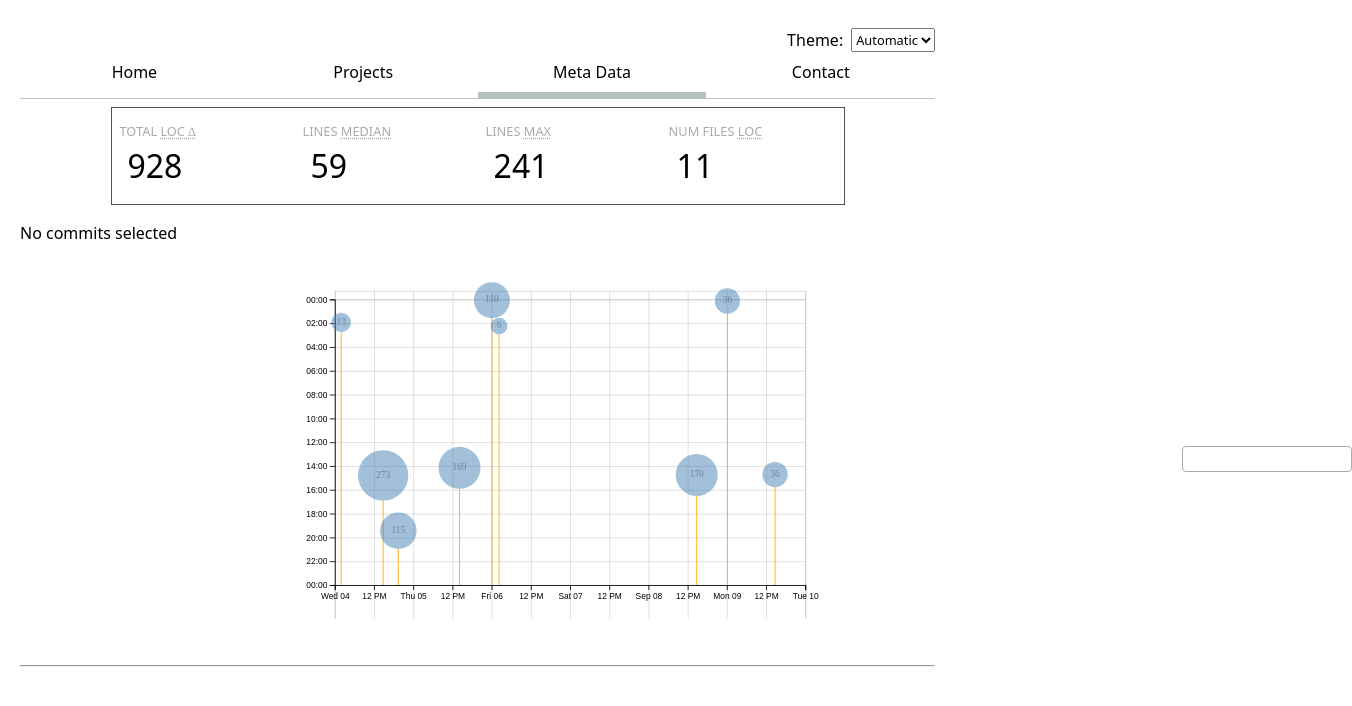
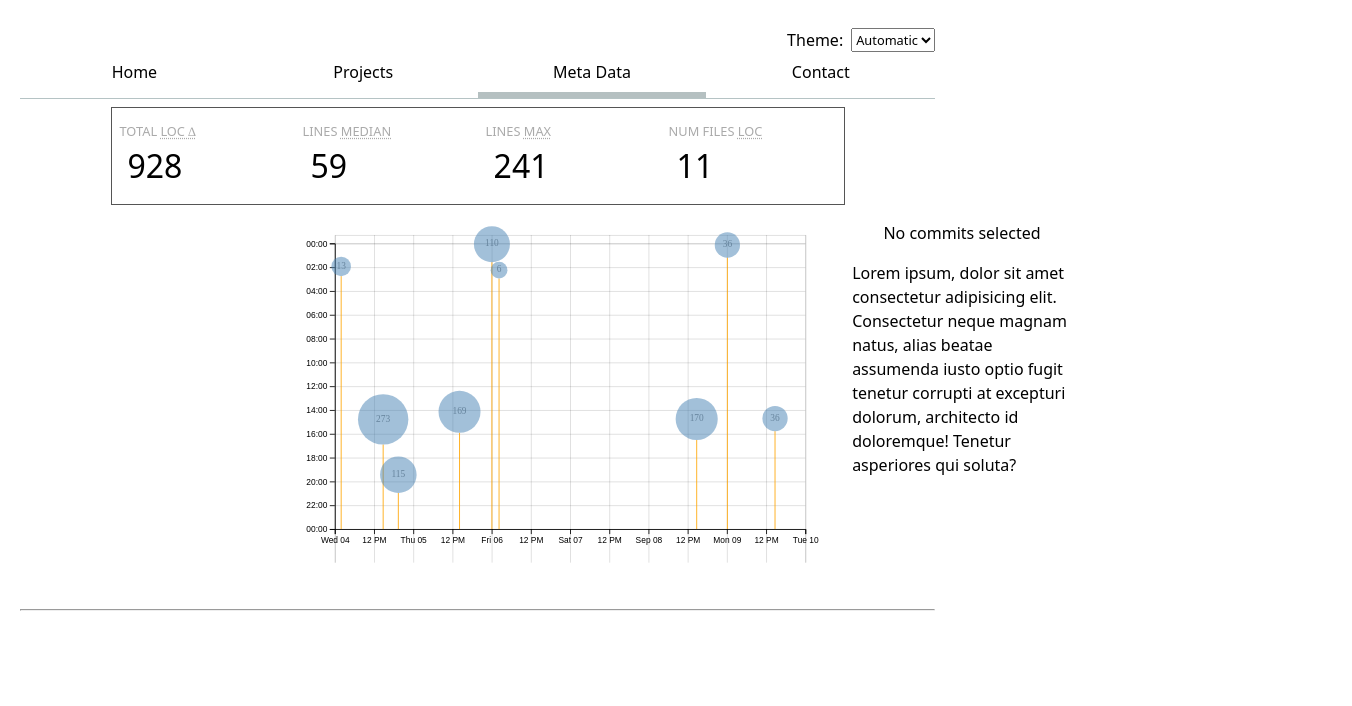
Before and after one commit to aquacalc/mit-viz-sk, a SvelteKit app: page /meta in a window 1280 px wide. Shown: the top 706 px of the page, 1352 px wide, since content can reach past the window. Built offline with nearby package versions, Linux system fonts and the light colour scheme.

Commit message:
add fileTypes breakdown to commits objects

```diff
--- a/src/routes/meta/+page.svelte
+++ b/src/routes/meta/+page.svelte
@@ -11,6 +11,9 @@
 	let commits = [];
 	let commitsBis = [];
 	let commitsFiles = [];
+
+	// commits with breakdown of file types
+	let selectedCommitTypes_2;
 
 	onMount(async () => {
 		// GITHUB DATA in /static as 11-column .csv file
@@ -52,7 +55,19 @@
 					timezone,
 					datetime,
 					hourFrac: datetime.getHours() + datetime.getMinutes() / 60,
-					totalLines: lines.length
+					totalLines: lines.length,
+					// Add breakdown of file types to decorate brushed <circle>s
+					// when click/expand a slice of Pie.svelte
+					fileTypes: d3
+						.rollups(
+							lines,
+							(v) => v.length,
+							(d) => d.type
+						)
+						.reduce((accumulator, [key, value]) => {
+							accumulator[key] = value;
+							return accumulator;
+						}, {})
 				};
 
 				// number of lines modified by this commit
@@ -68,8 +83,54 @@
 				return ret;
 			});
 
+		// For each commit, add a key for each file type
+
+		// commits = commits.map((x) => ({
+		selectedCommitTypes_2 = commits.map((x) => ({
+			...x
+
+			// fileTypes: d3
+			// 	.rollups(
+			// 		x.lines,
+			// 		(v) => v.length,
+			// 		(d) => d.type
+			// 	)
+			// 	.reduce((accumulator, [key, value]) => {
+			// 		accumulator[key] = value;
+			// 		return accumulator;
+			// 	}, {})
+		}));
+
 		commits = d3.sort(commits, (d) => -d.totalLines);
+
+		// let proxy = commits
+		// console.log(`0. PROXY = `, proxy)
+
+		// proxy = proxy.map(d => ({...d, "yadda": d.author}))
+		// console.log(`1. PROXY = `, proxy)
+
+		// console.log(`^^selectedCommitTypes_2^^: `, selectedCommitTypes_2);
 	});
+
+	// For each commit, add a key for each file type
+	// commits = commits.map((x) => ({
+	// 	// selectedCommitTypes_2 = commits.map((x) => ({
+	// 	...x,
+
+	// 	fileTypes: d3
+	// 		.rollups(
+	// 			x.lines,
+	// 			(v) => v.length,
+	// 			(d) => d.type
+	// 		)
+	// 		.reduce((accumulator, [key, value]) => {
+	// 			accumulator[key] = value;
+	// 			return accumulator;
+	// 		}, {})
+	// }));
+
+	// $: console.log(`data: `, data);
+	$: console.log(`COMMITS: `, commits);
 
 	// ------ //
 	// see: https://www.npmjs.com/package/elocuent
@@ -178,9 +239,6 @@
 	// Day of the week that most work is done
 
 	// ------ //
-
-	// $: console.log(`data: `, data);
-	// $: console.log(`COMMITS: `, commits);
 
 	$: linesMedian = d3.median(data, (d) => d.line);
 	$: linesMax = d3.max(data, (d) => d.line);
@@ -309,31 +367,50 @@
 
 	// $: console.log(`hoveredCommit[${hoveredIndex}] = `, hoveredCommit);
 
-	// ** BRUSH ** //
+	// **       BRUSH       ** //
+	// **       BRUSH       ** //
+	// **       BRUSH       ** //
 	let svg;
 	$: brushSelection = [[], []];
 
 	let brushedTotal = 0;
 
+	// "Selecting a wedge doesn’t really do that much right now.
+	// However, the ability to select a wedge becomes truly powerful
+	// when handled by the parent page."
+	// Step 5: https://vis-society.github.io/labs/6/
+	let selectedTypeIndex = -1;
+	let selectedType;
+	let selectedCommitTypes;
+	let selectedCommits;
+
 	// [NB] Beautiful logic
 	$: selectedCommits = brushSelection ? commits.filter(isCommitSelected) : [];
 	$: hasSelection = brushSelection && selectedCommits.length > 0;
 
-	// $: console.log(`selectedCommits: `, selectedCommits);
+	$: console.log(`***** selectedCommits: `, selectedCommits);
 
-	// File types ∆d by commit
-	$: selectedCommitTypes = selectedCommits.map((x) =>
+	$: console.log(
+		`+++++ `,
+		selectedCommits?.map((x) => console.log(x))
+	);
+	// File types ∆d in brushed commits
+	$: {
+		console.log(`00000 selectedCommits `, selectedCommits);
+
+		// NOT ITERABLE BECAUSE IT'S...an object??!
+		selectedCommitTypes = selectedCommits.map((x) =>
 			d3.rollups(
 				x.lines,
 				(v) => v.length,
 				(d) => d.type
 			)
 		);
-	// $: console.log(`UUUUUU: `, selectedCommitTypes);
+		console.log(`11111`);
+	}
 
 	$: resultArray3 = d3.rollups(
 		selectedCommitTypes.flat(1),
-		// ARR3,
 		(v) => d3.sum(v, (d) => d[1]), // Sum the second elements of the groups
 		(d) => d[0] // Group by the first element
 	);
@@ -341,108 +418,14 @@
 	// ================ //
 	// ================ //
 
-	// x = d3.rollups(
-	// 	// filteredProjects,
-	// 	filteredProjectsAll,
-	// 	(n) => n.length,
-	// 	(d) => d.year
-	// );
+	$: myPieData = resultArray3.map(([label, value]) => ({ label, value }));
 
-	$: myPieData = resultArray3.map(([label, value]) => ({ label, value }));
-	$: console.log(`myPieData -- `, myPieData);
+	// $: console.log(`resultArray3 -- `, resultArray3);
+	// $: console.log(`myPieData -- `, myPieData);
 	// .sort((a, b) => a.label - b.label);
 
 	// ================ //
 	// ================ //
-
-	$: {
-		// let ARR = [
-		// 	['js', 1],
-		// 	['js', 3],
-		// 	['css', 34],
-		// 	['css', 12],
-		// 	['svelte', 5]
-		// ];
-		// // Create an object to store the sum of numbers for each unique string
-		// let groupedSums = {};
-		// // Iterate through each sub-array in ARR
-		// for (let i = 0; i < ARR.length; i++) {
-		// 	let [key, value] = ARR[i];
-		// 	// If the key already exists in the groupedSums object, add the value to its current sum
-		// 	if (groupedSums[key]) {
-		// 		groupedSums[key] += value;
-		// 	} else {
-		// 		// Otherwise, create a new key and initialize it with the current value
-		// 		groupedSums[key] = value;
-		// 	}
-		// }
-		// // Transform the groupedSums object back into an array of sub-arrays
-		// let resultArray = Object.keys(groupedSums).map((key) => [key, groupedSums[key]]);
-		// console.log(resultArray); // [['js', 4], ['css', 46], ['svelte', 5]]
-		// let myArray = ['js', 1];
-		// console.log(
-		// 	`MERGE...`,
-		// 	d3.merge([
-		// 		['js', 1],
-		// 		['js', 3],
-		// 		['css', 34],
-		// 		['css', 12],
-		// 		['svelte', 5]
-		// 	])
-		// );
-		// [
-		// 	['js', 4],
-		// 	['css', 46],
-		// 	['svelte', 5]
-		// ];
-		// // ------------ //
-		// let ARR2 = [
-		// 	['moe', 10],
-		// 	['larry', 45],
-		// 	['curley', 34],
-		// 	['moe', 12],
-		// 	['svelte', 5]
-		// ];
-		// // Use reduce() to create the groupedSums object
-		// let groupedSums2 = ARR2.reduce((accumulator, [key, value]) => {
-		// 	// If the key already exists in the accumulator, add the value to its current sum
-		// 	if (accumulator[key]) {
-		// 		accumulator[key] += value;
-		// 	} else {
-		// 		// Otherwise, create a new key and initialize it with the current value
-		// 		accumulator[key] = value;
-		// 	}
-		// 	return accumulator;
-		// }, {});
-		// // Transform the groupedSums object back into an array of sub-arrays
-		// let resultArray2 = Object.keys(groupedSums).map((key) => [key, groupedSums[key]]);
-		// console.log(resultArray); // [['moe', 22], ['larry', 45], ['curley', 34], ['svelte', 5]]
-		// ]]]]]]]]]]]]]
-		// let ARR3 = [
-		// 	['moe', 10],
-		// 	['larry', 45],
-		// 	['curley', 34],
-		// 	['curley', 34],
-		// 	['moe', 12],
-		// 	['svelte', 5]
-		// ];
-		// (2) ['js', 39]
-		// (2) ['js', 13]
-		// (2) ['css', 64]
-		// (2) ['css', 15]
-		// (2) ['svelte', 67]
-		// (2) ['svelte', 8]
-		// console.log(selectedCommitTypes.flat(1))
-		// Use d3.rollups to group by the first element and sum the second elements
-		// let resultArray3 = d3.rollups(
-		// 	selectedCommitTypes.flat(1),
-		// 	// ARR3,
-		// 	(v) => d3.sum(v, (d) => d[1]), // Sum the second elements of the groups
-		// 	(d) => d[0] // Group by the first element
-		// );
-		// console.log("---> ", resultArray3); // [['moe', 22], ['larry', 45], ['curley', 34], ['svelte', 5]]
-		// console.log(`MERGE...`, [myArray, ['js', 3], ['css', 34]].reduce((acc, nxt) => nxt, 0);
-	}
 
 	const brushed = (e) => {
 		brushSelection = e.selection;
@@ -470,6 +453,38 @@
 		d3.select(svg).call(d3.brush().on('start brush end', brushed));
 
 		d3.select(svg).selectAll('.dots, .overlay ~ *').raise();
+	}
+
+	$: {
+		// (1) When at least one <circle> in the scatterplot is brushed, the pie chart
+		//     of file types in brushed <circle>s is displayed to the right (below, on small screens)
+
+		// (2) When a pie chart segment is selected, its selectedTypeIndex, a prop of Pie.svelte
+		//     which is bound to <Pie /> in this file, is assigned to selectedType
+
+		selectedType = selectedTypeIndex > -1 ? myPieData[selectedTypeIndex]?.label : null;
+		// filteredByType = projects.filter((d) => d.year === selectedType);
+
+		// Get file type represented by 'popped' pie slice
+		// [**] In onMount(), add key/value pairs for each
+		//      file type for every commit
+
+		// console.log(`selectedTypeIndex: `, selectedTypeIndex);
+
+		// --- Aspetta! Già l'abbiamo qui... --- //
+		// --- MUST ADD ID to each array element of selectedCommitTypes array
+		// --- OR...add this info to commit in onMount()...?
+
+		// console.log(`++ selectedCommitTypes ++ `, selectedCommitTypes);
+		// console.log(`selectedType: `, selectedType);
+
+		// Get number of this file type in each brushed <circle>
+		// console.log(`commits: `, commits);
+
+		console.log(`selectedCommits: `, selectedCommits);
+		// console.log(`resultArray3: `, resultArray3);
+		console.log(` --- `);
+		console.log(`  `);
 	}
 
 	// end VIZ end //
@@ -504,10 +519,6 @@
 		<input type="checkbox" name="proba" id="proba" > -->
 	</dl>
 
-	<p>
-		{hasSelection ? selectedCommits.length : 'No'} commit{selectedCommits.length === 1 ? '' : 's'} selected
-	</p>
-
 	<!-- <p style="display: flex; justify-content: space-around;">
 		{#each resultArray3 as type}
 		<span>
@@ -516,17 +527,33 @@
 			{/each}
 			</p> -->
 
-	<div class="harness" style="width: 80%; margin-left: 100px; display: flex; justify-content: space-around; flex-direction: row-reverse;">
-		<Pie id="pie" {myPieData} />
+	<div
+		class="harness"
+		style="width: 80%; margin-left: 100px; display: flex; justify-content: space-around; flex-direction: row-reverse;"
+	>
+		<div class="my-pie" style="min-width: 30%;">
+			<p style="text-align: center;">
+				{hasSelection ? selectedCommits.length : 'No'} commit{selectedCommits.length === 1
+					? ''
+					: 's'} selected
+			</p>
+
+			{#if myPieData.length > 0}
+				<!--  bind:selectedIndex={selectedTypeIndex} -->
+				<Pie id="pie" {myPieData} bind:selectedIndex={selectedTypeIndex} />
+			{:else}
+				<p>
+					Lorem ipsum, dolor sit amet consectetur adipisicing elit. Consectetur neque magnam natus,
+					alias beatae assumenda iusto optio fugit tenetur corrupti at excepturi dolorum, architecto
+					id doloremque! Tenetur asperiores qui soluta?
+				</p>
+			{/if}
+		</div>
 
 		<!-- <div class="my-svg"> -->
 		<svg viewBox="0 0 {width} {height}" bind:this={svg}>
 			<g class="gridlines" transform="translate({usableArea}, 0)" bind:this={xAxisGridlines} />
-				<g
-					class="gridlines"
-					transform="translate({usableArea.left}, 0)"
-					bind:this={yAxisGridlines}
-				/>
+			<g class="gridlines" transform="translate({usableArea.left}, 0)" bind:this={yAxisGridlines} />
 
 			<g transform="translate(0, {usableArea.bottom})" bind:this={xAxis} />
 			<g transform="translate({usableArea.left}, 0)" bind:this={yAxis} />
```
Lines whose indentation alone changed are shown as unchanged.
